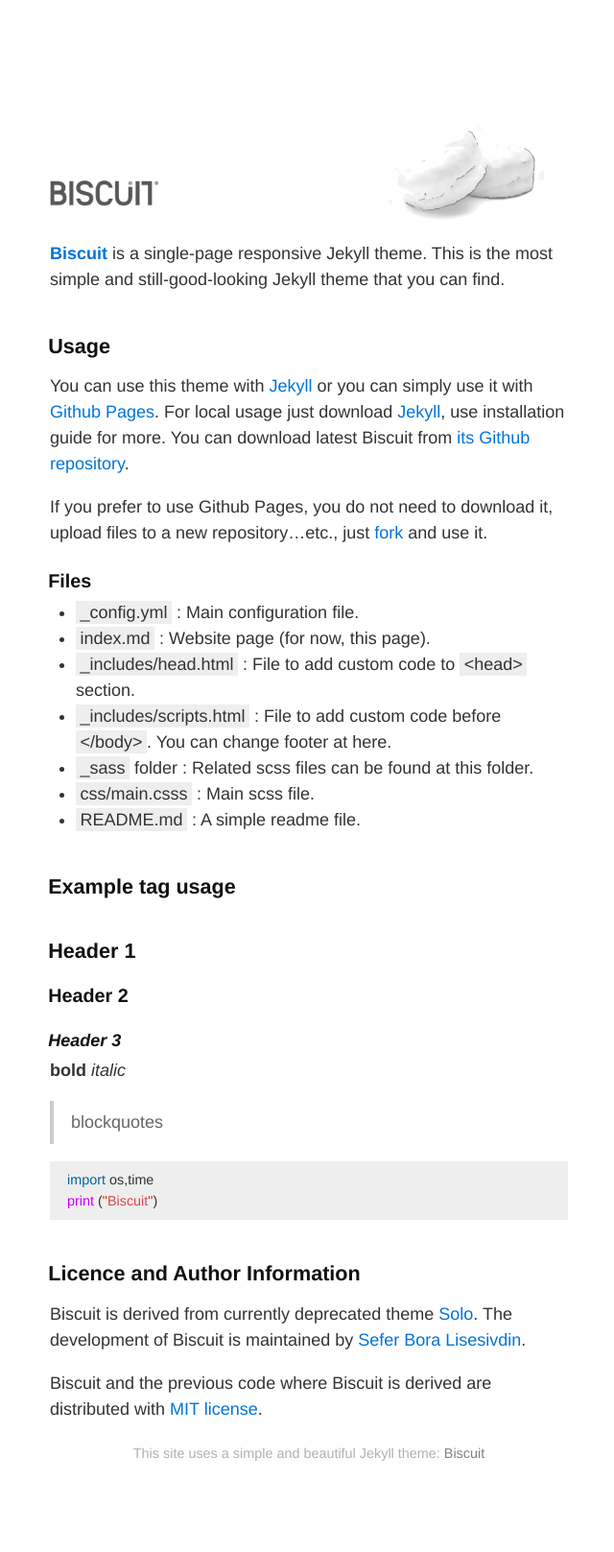
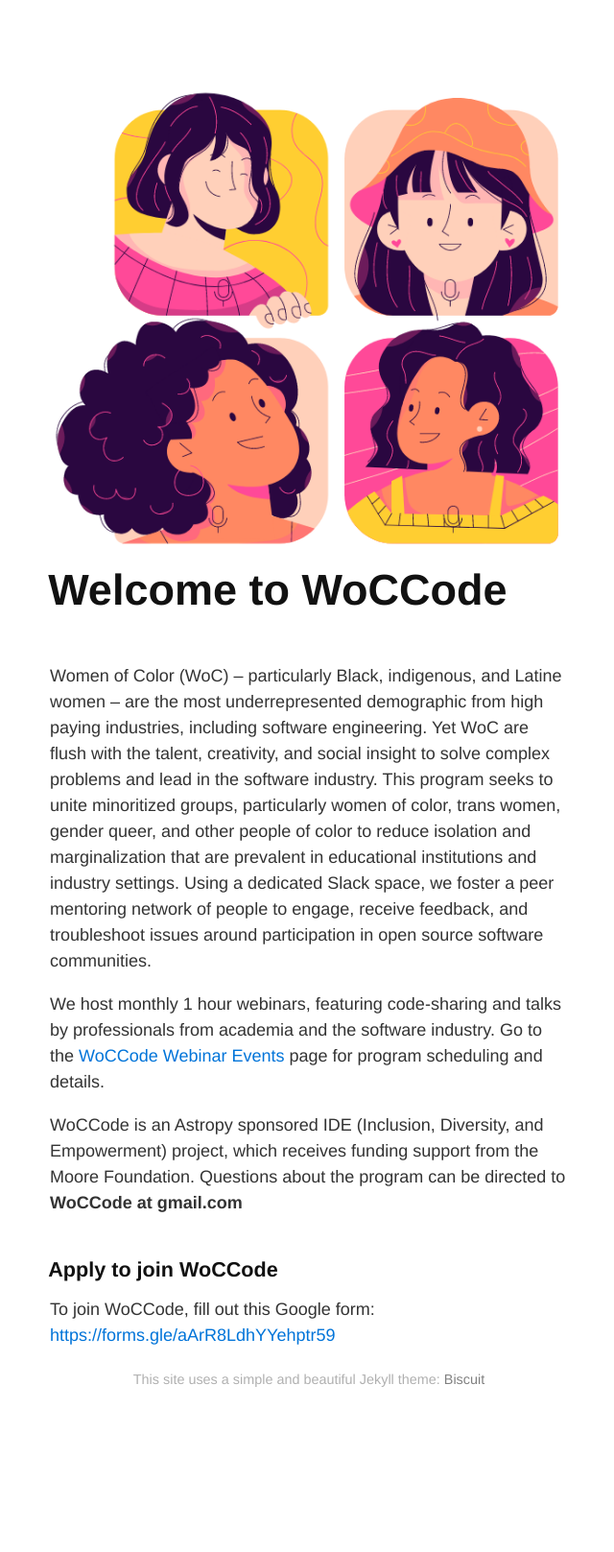
Before and after one commit to woccode/woccode.github.io, a Jekyll site: the page built from index.md, in a window 1280 px wide. Shown: the whole page at 96% size, without its empty margins (318-958 px from the left). Built offline with Jekyll 4.4.1, drawn with Linux system fonts in a browser that asks for light colours; after the commit the page ends 1540 px from its top, so only the background shows below that.

Commit message:
first version of one-page website

```diff
--- a/index.md
+++ b/index.md
@@ -2,45 +2,35 @@
 layout: default
 ---
 
-![Banner](assets/biscuit.png)
+![WoCCode logo: Four women of various skin tones and hair types
+ overlaid with a microphone icon.](assets/WoCCode_ladies_image.png)
 
 
-**[Biscuit](http://sblisesivdin.github.io/biscuit)** is a single-page responsive Jekyll theme. This is the most simple and still-good-looking Jekyll theme that you can find.
+# Welcome to WoCCode
 
-## Usage
+Women of Color (WoC) – particularly Black, indigenous, and Latine
+women – are the most underrepresented demographic from high paying
+industries, including software engineering. Yet WoC are flush with the
+talent, creativity, and social insight to solve complex problems and
+lead in the software industry. This program seeks to unite minoritized
+groups, particularly women of color, trans women, gender queer, and
+other people of color to reduce isolation and marginalization that are
+prevalent in educational institutions and industry settings. Using a
+dedicated Slack space, we foster a peer mentoring network of people to
+engage, receive feedback, and troubleshoot issues around participation
+in open source software communities.
 
-You can use this theme with [Jekyll](http://jekyllrb.com/) or you can simply use it with [Github Pages](https://pages.github.com).
-For local usage just download [Jekyll](http://jekyllrb.com/), use installation guide for more. You can download latest Biscuit from [its Github repository](https://github.com/sblisesivdin/biscuit).
+We host monthly 1 hour webinars, featuring code-sharing and talks by
+professionals from academia and the software industry. Go to the
+[WoCCode Webinar
+Events](https://github.com/eblur/woc-code/wiki/WoCCode-Webinar-Events)
+page for program scheduling and details.
 
-If you prefer to use Github Pages, you do not need to download it, upload files to a new repository...etc., just [fork](https://docs.github.com/en/get-starter/quickstart/fork-a-repo) and use it.
+WoCCode is an Astropy sponsored IDE (Inclusion, Diversity, and
+Empowerment) project, which receives funding support from the Moore
+Foundation. Questions about the program can be directed to **WoCCode at
+gmail.com**
 
-### Files
+## Apply to join WoCCode
 
-* `_config.yml`            : Main configuration file.
-* `index.md`               : Website page (for now, this page).
-* `_includes/head.html`    : File to add custom code to `<head>` section.
-* `_includes/scripts.html` : File to add custom code before `</body>`. You can change footer at here.
-* `_sass` folder           : Related scss files can be found at this folder.
-* `css/main.csss`          : Main scss file.
-* `README.md`              : A simple readme file.
-
-## Example tag usage
-
-## Header 1
-### Header 2
-#### Header 3
-**bold**
-*italic*
-
-> blockquotes
-
-~~~python
-import os,time
-print ("Biscuit")
-~~~
-
-## Licence and Author Information
-
-Biscuit is derived from currently deprecated theme [Solo](http://github.com/chibicode/solo). The development of Biscuit is maintained by [Sefer Bora Lisesivdin](https://lrgresearch.org/bora).
-
-Biscuit and the previous code where Biscuit is derived are distributed with [MIT license](https://github.com/sblisesivdin/biscuit/blob/gh-pages/LICENSE).
+To join WoCCode, fill out this Google form: [https://forms.gle/aArR8LdhYYehptr59](https://forms.gle/aArR8LdhYYehptr59)
```
Also changed, not shown: assets/WoCCode_ladies_image.png (added), assets/biscuit.png (deleted), 3 other files.
